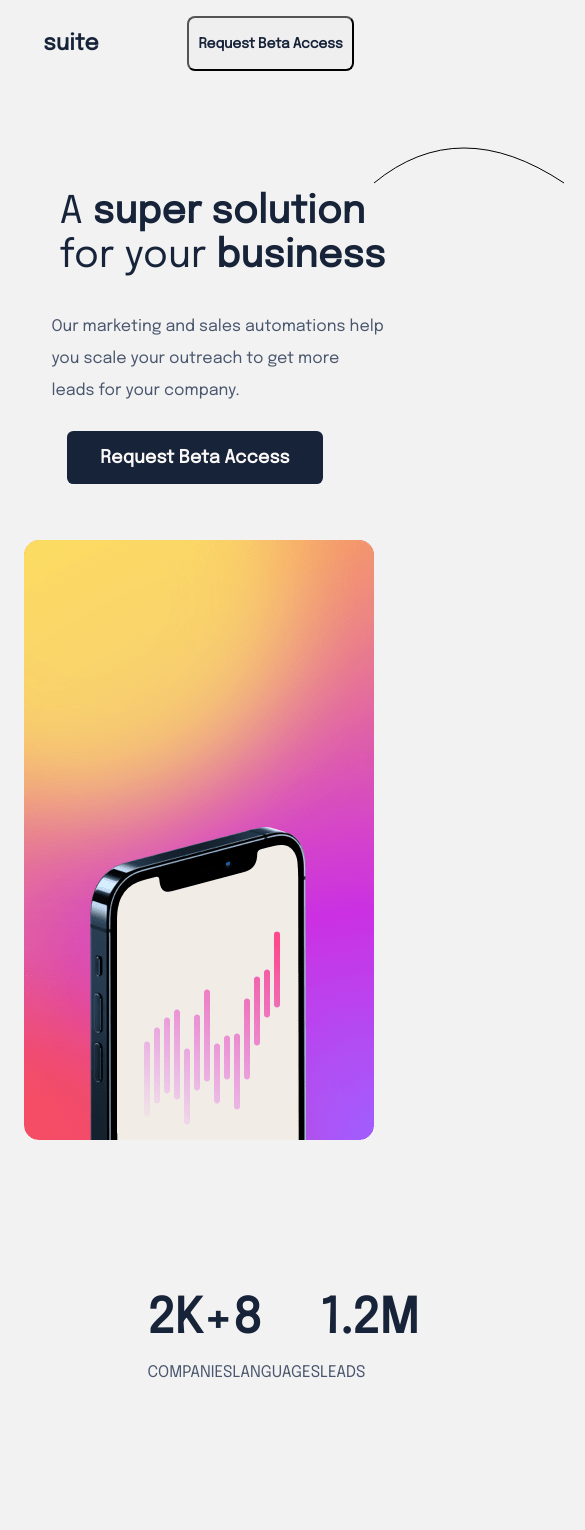
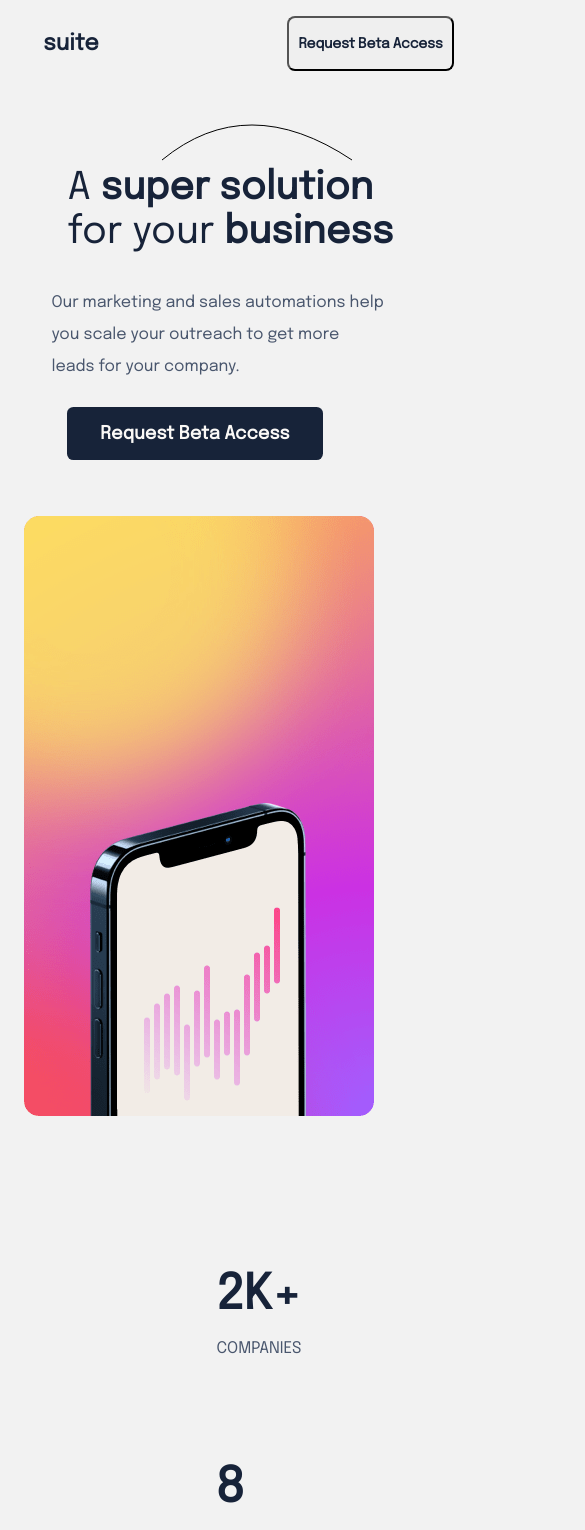
Before and after one commit to solomon-yaw-amalitech/suite-landing-page, a plain HTML site: page index.html in a window 390 px wide. Shown: the top 1530 px of the page, 585 px wide, since content can reach past the window. Drawn offline with nearby package versions, Linux system fonts and the light colour scheme.

Commit message:
update index.html and media queries

```diff
--- a/index.html
+++ b/index.html
@@ -49,7 +49,7 @@
 
      <div class="second">
       <figure class="second_img">
-        <img class="second_image"src="/suite-landing-page/assets/image-hero-portrait.png">
+        <img class="second_image"src="assets/image-hero-portrait.png">
       </figure>
      </div>
 
@@ -74,7 +74,7 @@
     <!-- The testimonial section-->
     <section class="testimonial">
       <figure class="testimonial_image">
-        <img class="testimonial_img"src="/suite-landing-page/assets/image-jeremy-large.png">
+        <img class="testimonial_img"src="assets/image-jeremy-large.png">
       </figure>
       <svg class="ark2" width="300" height="120" xmlns="http://www.w3.org/2000/svg">
         <path d="M 10 100 Q 150 100 109 0" stroke="white" fill="transparent"/>
--- a/queries.css
+++ b/queries.css
@@ -6,7 +6,7 @@
     margin-right: 0.2rem;
     margin-left: 0.7rem;
     margin-top: 1rem;
-    width: 343px;
+    width: 443px;
     }
 
     .header_logo{
@@ -32,19 +32,24 @@
     }
 
     .ark{
-        margin-bottom: -4rem;
-        padding-left: 4rem;
+        position: absolute;
+        top: 3rem;
+        left: -8rem;
+
 
     }
 
-    .first_text1{
+    .first_text1
+    {
+
         font-size: 2.375rem;
         line-height: 2.75rem;
-        margin-top: 2rem;
+        margin-top: 6rem;
         letter-spacing: 0.01rem;
         margin-bottom: 2rem;
-        margin-left: 2.5rem;
-        width: 21.438rem;
+        margin-left: 3rem;
+        width: 26.438rem;
+
     }
 
 
@@ -79,7 +84,7 @@
     .third{
         justify-content:flex-start;
         align-items: center;
-        flex-direction: row;
+        flex-direction: column;
         margin-left: 0rem;
         margin-top: 38rem;
         margin-left: 8rem;
@@ -112,7 +117,7 @@ font-size:1rem;
     display: flex;
     flex-direction: column;
    margin-top: 10rem;
-    width: 23.438rem;
+    width: 27.438rem;
     margin: auto;
     border-radius: 1rem;
     margin-left: 0.5rem;
@@ -121,7 +126,6 @@ font-size:1rem;
 .testimonial_image{
     margin-top: -6rem;
     padding-left: 2rem;
-    padding-left: 0rem;
     padding-right: 1rem;
     width: 15.75rem;
     height: 25.125rem;
@@ -167,6 +171,8 @@ font-size:1rem;
 }
 
 /** media query for tablets**/
+
+/**
 @media only screen and (max-width:1023px) {
 
     .testimonial{
@@ -181,7 +187,7 @@ font-size:1rem;
 
 }
 
-@media only screen and (max-width:1200px)
+@media only screen and (max-width:800px)
 {
     .header{
 
@@ -288,3 +294,4 @@ font-size:1rem;
   }
 
 }
+*/
```
